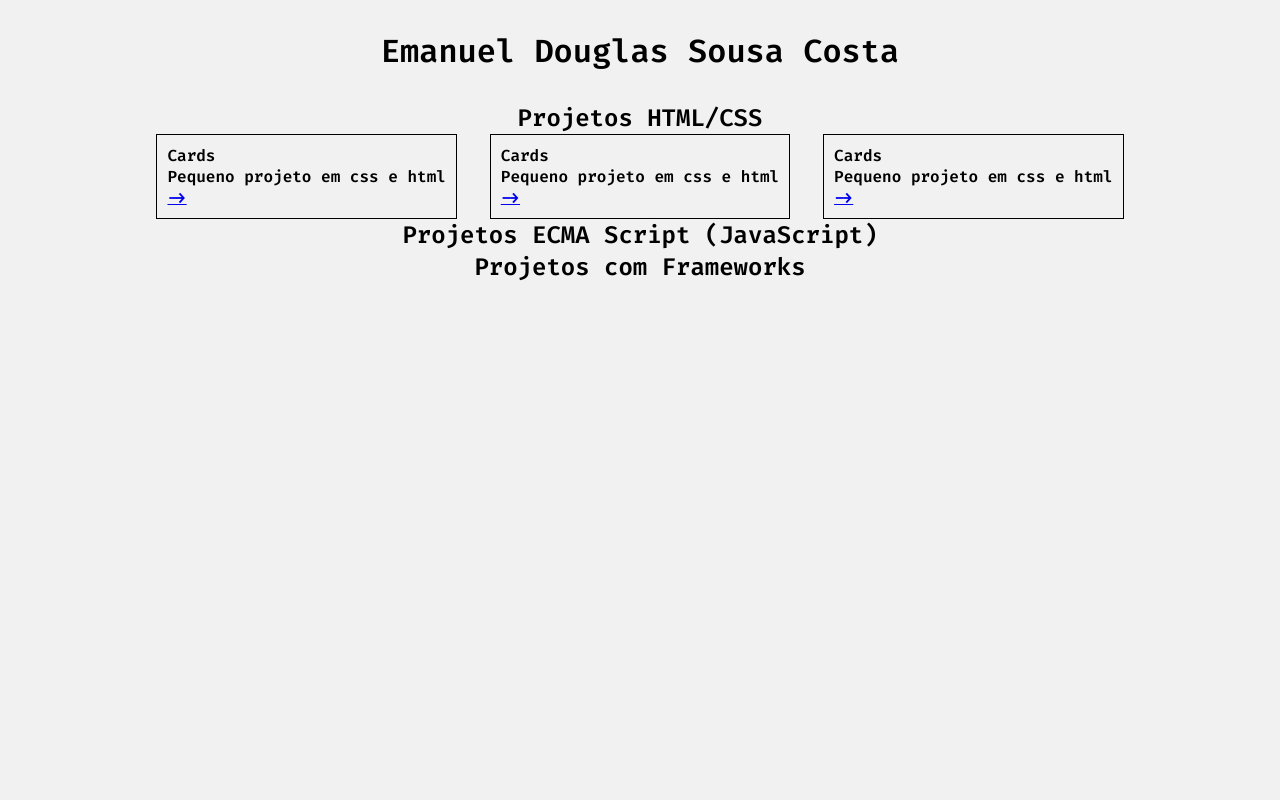
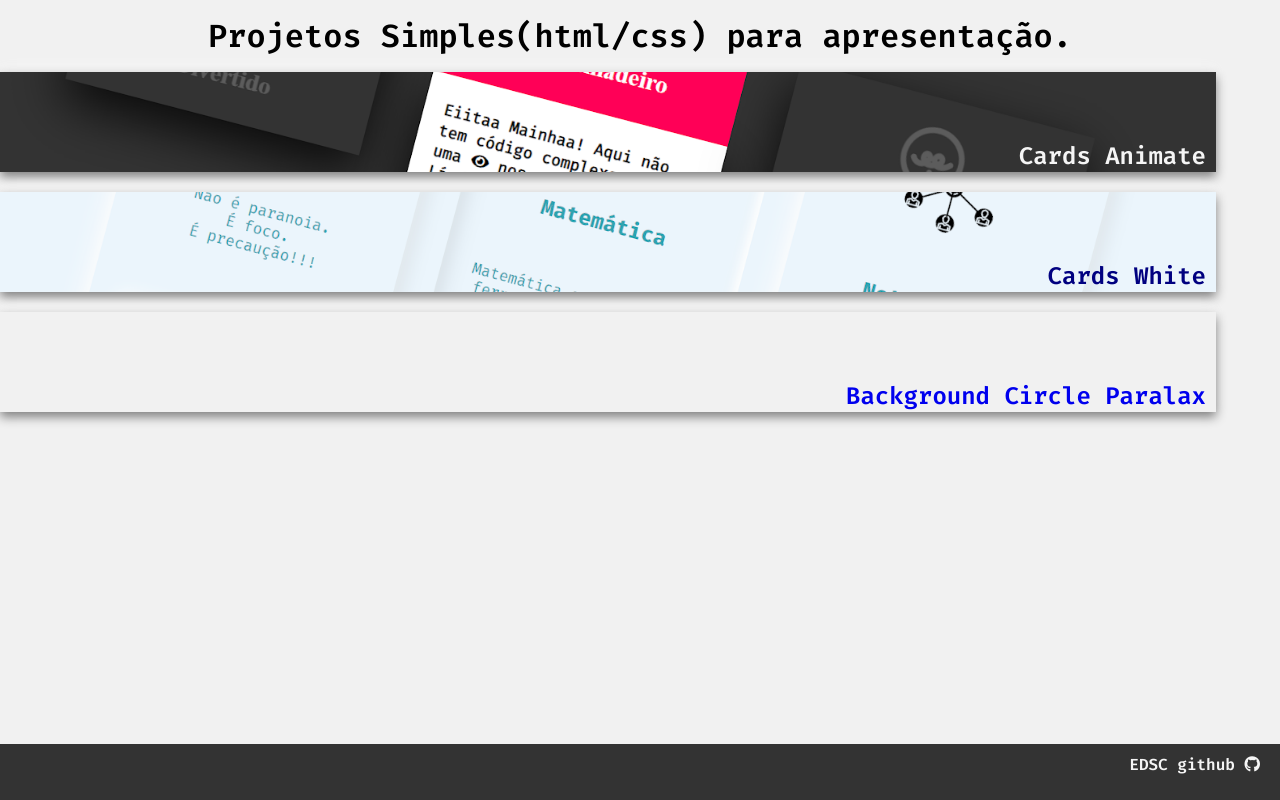
Before and after one commit to emanueldsc/tricks, a plain HTML site: page index.html in a window 1280 px wide. Drawn offline with Linux system fonts and the light colour scheme.

Commit message:
implementa o frontend  principal

```diff
--- a/cards_hover/style.css
+++ b/cards_animate/style.css
@@ -14,7 +14,6 @@ body {
     width: 1000px;
     position: relative;
     display: flex;
-    height: 50vh;
     justify-content: space-between;
 }
 
--- a/index.html
+++ b/index.html
@@ -1,70 +1,56 @@
 <!DOCTYPE html>
 <html lang="en">
+
 <head>
     <meta charset="UTF-8">
     <meta name="viewport" content="width=device-width, initial-scale=1.0">
     <meta http-equiv="X-UA-Compatible" content="ie=edge">
     <title>EDSC</title>
+    <script src="https://kit.fontawesome.com/8a4cc9d9aa.js" crossorigin="anonymous"></script>
+    <link href="https://kit-free.fontawesome.com/releases/latest/css/free-v4-shims.min.css" media="all" rel="stylesheet"
+        id="font-awesome-5-kit-css">
+    <link href="https://kit-free.fontawesome.com/releases/latest/css/free-v4-font-face.min.css" media="all"
+        rel="stylesheet" id="font-awesome-5-kit-css">
+    <link href="https://kit-free.fontawesome.com/releases/latest/css/free.min.css" media="all" rel="stylesheet"
+        id="font-awesome-5-kit-css">
     <link rel="stylesheet" href="./style.css">
 </head>
+
 <body>
-    <main class="container">
-        <header class="author">
-            <h1>Emanuel Douglas Sousa Costa</h1>
-            <section>
+    <header>
+        <h1>
+            Projetos Simples(html/css) para apresenta&ccedil;&atilde;o.
+        </h1>
+    </header>
+    <main>
+        <a href="./cards_animate">
+            <section class="card-project card-1">
+                <h2 class="title">
+                    Cards Animate
+                </h2>
+            </section>
+        </a>
+        <a href="./cards_white">
 
+            <section on class="card-project card-2">
+                <h2 class="title">
+                    Cards White
+                </h2>
             </section>
-        </header>
-        <section class="htmlcss">
-            <h2>Projetos HTML/CSS</h2>
-            <section class="projetos">
-                <!-- Card 1 -->
-                <div class="card">
-                    <header>
-                        Cards
-                    </header>
-                    <p>
-                        Pequeno projeto em css e html
-                    </p>
-                    <a href="#">-></a>
-                </div>
-                <!-- Card 2 -->
-                <div class="card">
-                    <header>
-                        Cards
-                    </header>
-                    <p>
-                        Pequeno projeto em css e html
-                    </p>
-                    <a href="#">-></a>
-                </div>
-                <!-- Card 3 -->
-                <div class="card">
-                    <header>
-                        Cards
-                    </header>
-                    <p>
-                        Pequeno projeto em css e html
-                    </p>
-                    <a href="#">-></a>
-                </div>
+        </a>
+        <a href="#">
+            <section class="card-project card-3">
+                <h2 class="title">
+                    Background Circle Paralax
+                </h2>
             </section>
-        </section>
-        <section class="javascript">
-            <h2>Projetos ECMA Script (JavaScript)</h2>
-            <section class="projetos">
-
-            </section>
-        </section>
-        <section class="frameworks">
-            <h2>Projetos com Frameworks</h2>
-            <section class="projetos">
-
-            </section>
-        </section>
+        </a>
     </main>
     <footer>
-
+        <a href="https://github.com/emanueldsc">
+            EDSC github <i class="fab fa-github"></i>
+        </a>
     </footer>
 </body>
+
 </html>
--- a/style.css
+++ b/style.css
@@ -1,42 +1,78 @@
 @import url('https://fonts.googleapis.com/css?family=Fira+Code:600&display=swap&subset=latin-ext');
-*{
+
+* {
     margin: 0;
     padding: 0;
     box-sizing: border-box;
 }
-body{
-    min-height: 100vh;
-    display: flex;
+
+body {
+    flex-direction: column;
     justify-content: center;
     background-color: #f1f1f1;
     font-family: 'Fira Code', monospace;
 }
-.container{
-    width: 1000px;
-    position: relative;
-    display: flex;
-    justify-content: start;
-    align-items: center;
-    flex-direction: column;
-}
-.container .author{
-    margin: 30px auto;
+a{
+    text-decoration: none;
 }
 
-.container section{
-    min-width: 100%;
-    display: flex;
-    flex-direction: column;
-    align-items: center;
-}
-.container section section.projetos{
-    flex-direction: row;
-    display: flex;
-    justify-content: space-around;
-    align-items: center;
+header {
+    width: 100%;
+    margin: 15px auto;
+    text-align: center;
 }
 
-.card{
-    border: 1px solid #000;
-    padding: 10px;
+main {
+    width: 100%;
 }
+
+main .card-project {
+    width: 95%;
+    margin-bottom: 20px;
+    min-height: 100px;
+    display: flex;
+    padding-right: 10px;
+    justify-content: flex-end;
+    align-items: flex-end;
+    background-size: cover;
+    background-repeat: no-repeat;
+    background-position: center;
+    box-shadow: 0 5px 10px grey, 0 -5px 10px whitesmoke;
+    transition: 0.2s;
+}
+main .card-project:hover{
+    transform: scale(1.05);
+    cursor: pointer;
+}
+main .card-project:hover h2{
+ transition: 0.2s;
+}
+main .card-project:hover h2{
+    font-size: 1.6rem;
+    margin-bottom: 10px;
+}
+
+.card-1 {
+    background-image: url('./src/cards-animate.PNG');
+    color: whitesmoke;
+}
+.card-2{
+    background-image: url('./src/cards-white.png');
+    color: navy;
+}
+footer {
+    display: block;
+    background-color: #333;
+    position: absolute;
+    color: whitesmoke;
+    width: 100%;
+    text-align: right;
+    padding-right: 20px;
+    padding-bottom: 25px;
+    padding-top: 10px;
+    bottom: 0;
+}
+footer a, footer a:active, footer a:visited{
+    color: whitesmoke;
+    text-decoration: none;
+}
```
Also changed, not shown: cards_animate/index.html (renamed from cards_hover/index.html, +4 -50 lines), cards_white/index.html (added, +68 -0 lines), cards_white/style.css (renamed from cards_hover/style2.css, +12 -3 lines), cards_animate/imgView.png (added), src/android.png (renamed from cards_hover/src/android.png), src/cards-animate.png (added), src/cards-white.png (added), src/foco.png (renamed from cards_hover/src/foco.png), src/fomula.png (renamed from cards_hover/src/fomula.png), src/lampada.png (renamed from cards_hover/src/lampada.png), src/livro calculos.png (renamed from cards_hover/src/livro calculos.png), src/nav.png (renamed from cards_hover/src/nav.png), src/networking.png (renamed from cards_hover/src/networking.png), src/programador.png (renamed from cards_hover/src/programador.png).
